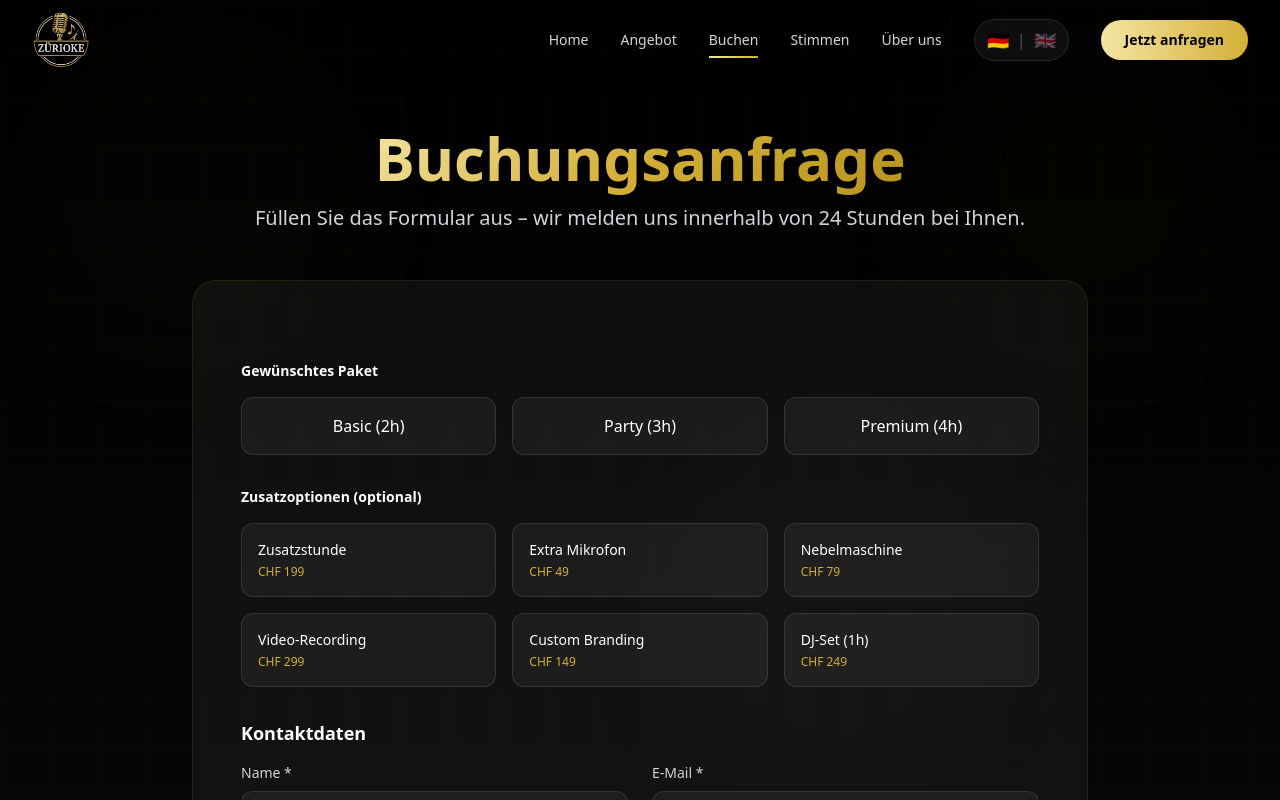
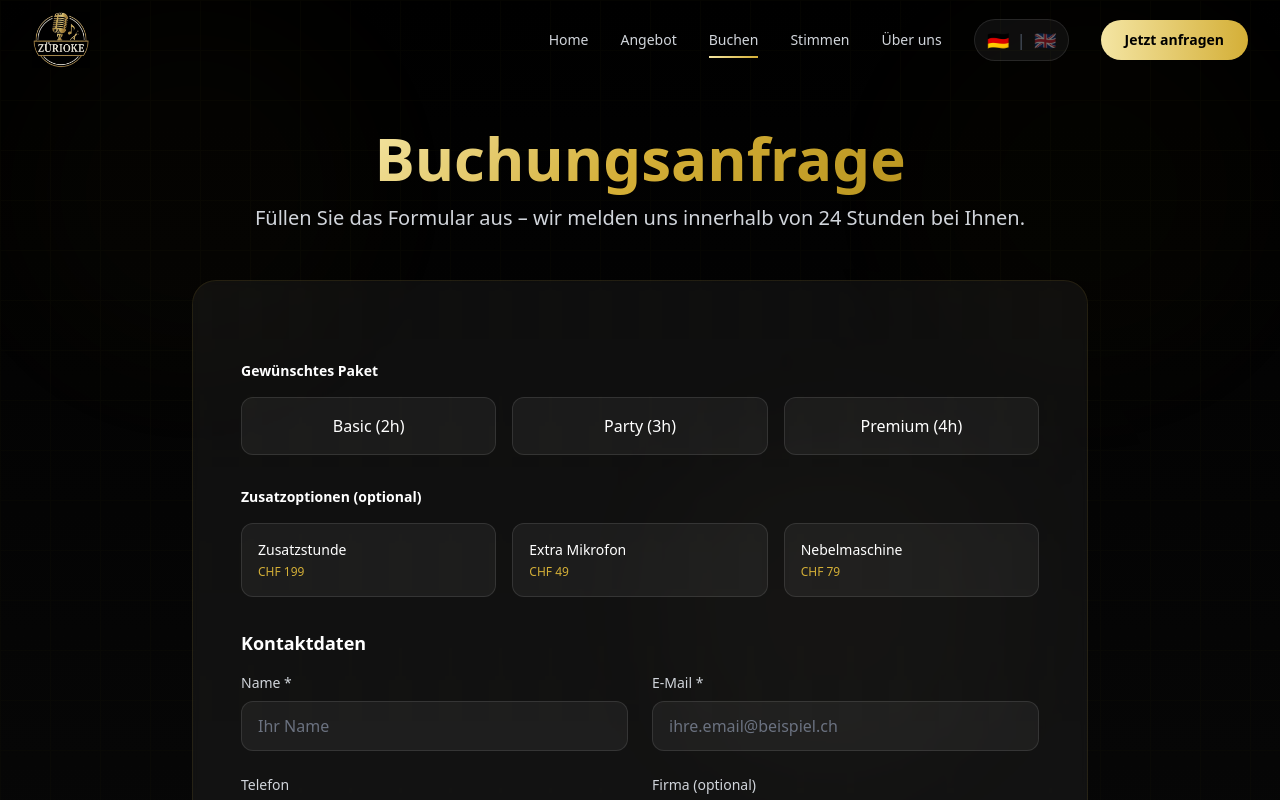
Before and after one commit to cyrillcomposer/zuerioke, a Next.js app: page /buchen in a window 1280 px wide. Shown: the top 800 px of the page. Built offline with nearby package versions, Linux system fonts and the light colour scheme.

Commit message:
Removed three options in booking

```diff
--- a/translations/index.ts
+++ b/translations/index.ts
@@ -332,9 +332,6 @@ export const translations: Record<Language, Translations> = {
         { name: 'Zusatzstunde', price: 'CHF 199' },
         { name: 'Extra Mikrofon', price: 'CHF 49' },
         { name: 'Nebelmaschine', price: 'CHF 79' },
-        { name: 'Video-Recording', price: 'CHF 299' },
-        { name: 'Custom Branding', price: 'CHF 149' },
-        { name: 'DJ-Set (1h)', price: 'CHF 249' },
       ],
       faqTitle: 'Häufige Fragen',
       faqs: [
@@ -692,9 +689,6 @@ export const translations: Record<Language, Translations> = {
         { name: 'Extra hour', price: 'CHF 199' },
         { name: 'Extra microphone', price: 'CHF 49' },
         { name: 'Fog machine', price: 'CHF 79' },
-        { name: 'Video recording', price: 'CHF 299' },
-        { name: 'Custom branding', price: 'CHF 149' },
-        { name: 'DJ set (1h)', price: 'CHF 249' },
       ],
       faqTitle: 'Frequently Asked Questions',
       faqs: [
```
